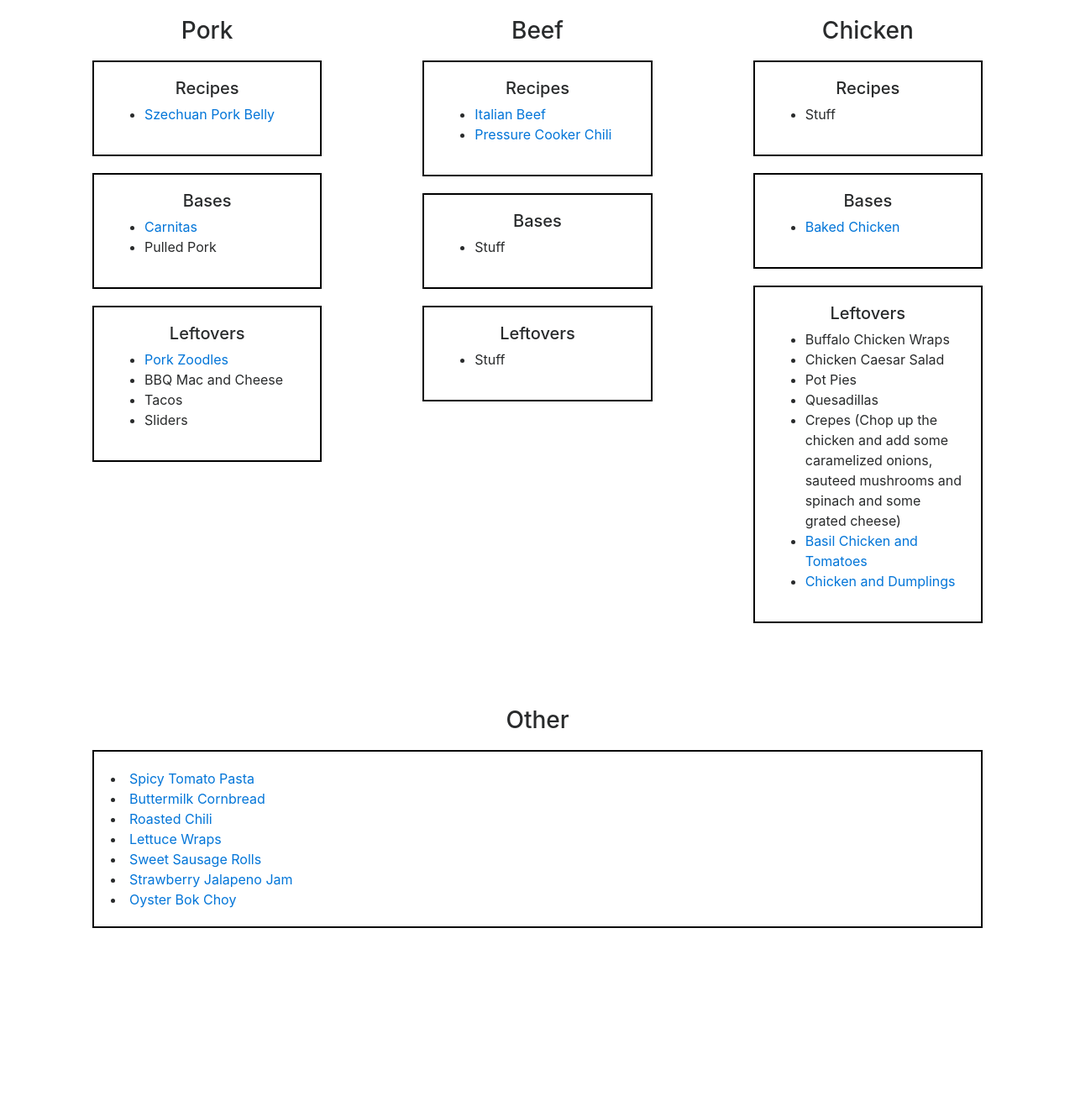
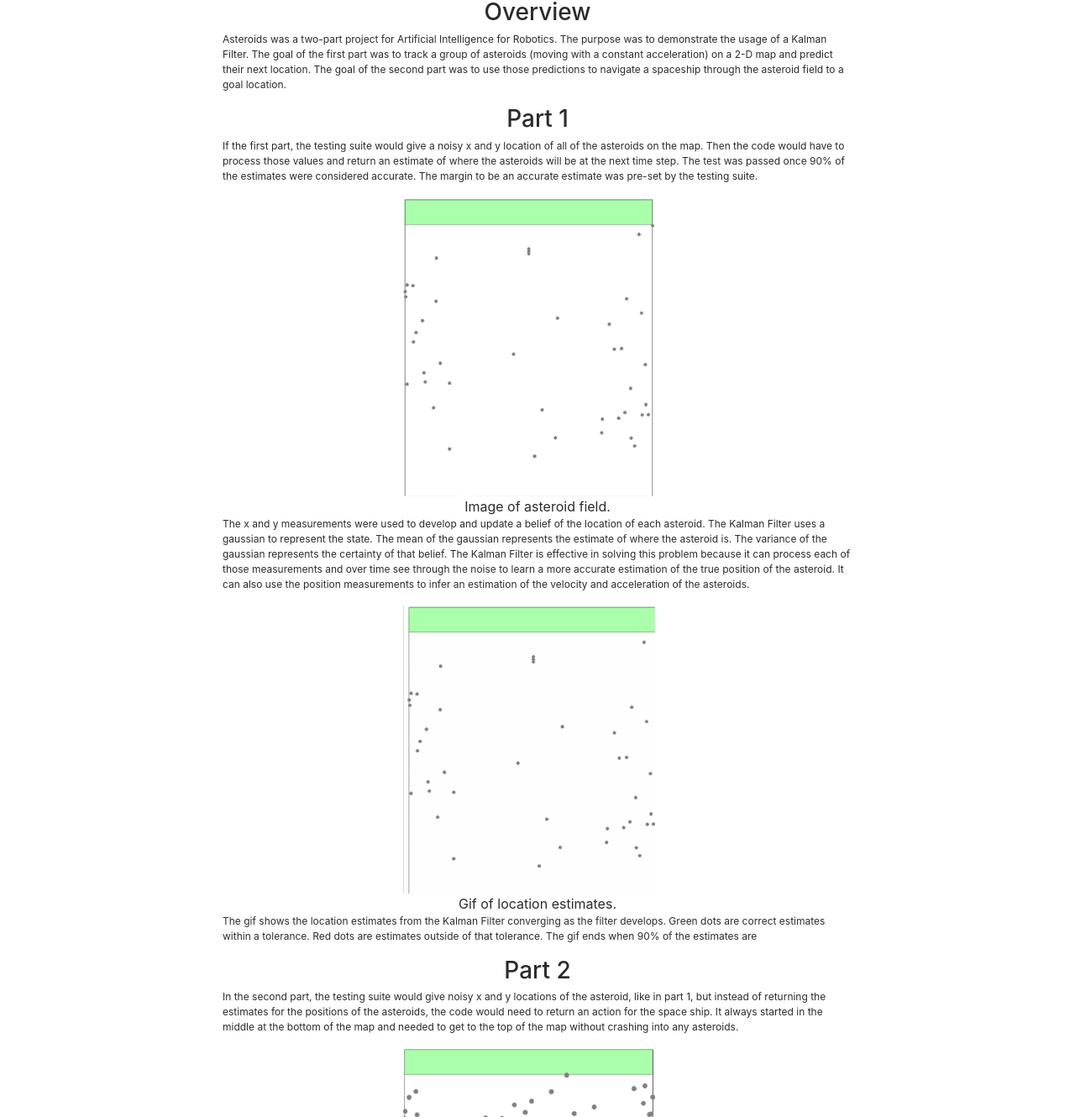
Before and after one commit to smith458/Portfolio, a plain HTML site: page index.html in a window 1280 px wide. Shown: the part 110-1440 px from the top of the page at 84% size. Before the commit the page ends 1325 px from the top, so only its background shows below. Drawn offline with nearby package versions, Linux system fonts and the light colour scheme; a script that the page names is missing.

Commit message:
Kalman Filter section completed

```diff
--- a/index.html
+++ b/index.html
@@ -1,103 +1,99 @@
 <!DOCTYPE html>
 <html>
+
 <head>
-        <link rel="stylesheet" href="https://maxcdn.bootstrapcdn.com/bootstrap/4.0.0-alpha.6/css/bootstrap.min.css" integrity="sha384-rwoIResjU2yc3z8GV/NPeZWAv56rSmLldC3R/AZzGRnGxQQKnKkoFVhFQhNUwEyJ" crossorigin="anonymous">
-        <script src="https://code.jquery.com/jquery-3.1.1.slim.min.js" integrity="sha384-A7FZj7v+d/sdmMqp/nOQwliLvUsJfDHW+k9Omg/a/EheAdgtzNs3hpfag6Ed950n" crossorigin="anonymous"></script>
-        <script src="https://cdnjs.cloudflare.com/ajax/libs/tether/1.4.0/js/tether.min.js" integrity="sha384-DztdAPBWPRXSA/3eYEEUWrWCy7G5KFbe8fFjk5JAIxUYHKkDx6Qin1DkWx51bBrb" crossorigin="anonymous"></script>
-        <script src="https://maxcdn.bootstrapcdn.com/bootstrap/4.0.0-alpha.6/js/bootstrap.min.js" integrity="sha384-vBWWzlZJ8ea9aCX4pEW3rVHjgjt7zpkNpZk+02D9phzyeVkE+jo0ieGizqPLForn" crossorigin="anonymous"></script>
+  <link rel="stylesheet" href="https://maxcdn.bootstrapcdn.com/bootstrap/4.0.0-alpha.6/css/bootstrap.min.css"
+    integrity="sha384-rwoIResjU2yc3z8GV/NPeZWAv56rSmLldC3R/AZzGRnGxQQKnKkoFVhFQhNUwEyJ" crossorigin="anonymous">
+  <script src="https://code.jquery.com/jquery-3.1.1.slim.min.js"
+    integrity="sha384-A7FZj7v+d/sdmMqp/nOQwliLvUsJfDHW+k9Omg/a/EheAdgtzNs3hpfag6Ed950n"
+    crossorigin="anonymous"></script>
+  <script src="https://cdnjs.cloudflare.com/ajax/libs/tether/1.4.0/js/tether.min.js"
+    integrity="sha384-DztdAPBWPRXSA/3eYEEUWrWCy7G5KFbe8fFjk5JAIxUYHKkDx6Qin1DkWx51bBrb"
+    crossorigin="anonymous"></script>
+  <script src="https://maxcdn.bootstrapcdn.com/bootstrap/4.0.0-alpha.6/js/bootstrap.min.js"
+    integrity="sha384-vBWWzlZJ8ea9aCX4pEW3rVHjgjt7zpkNpZk+02D9phzyeVkE+jo0ieGizqPLForn"
+    crossorigin="anonymous"></script>
   <link rel="stylesheet" type="text/css" href="style.css">
 </head>
+
 <body>
-        <h1>Recipe Families</h1>
+  <h1>Projects</h1>
+  <h2>Kalman Filter</h2>
+  <h3>Overview</h3>
+  <p>
+    Asteroids was a two-part project for Artificial Intelligence for Robotics. The purpose was to demonstrate the usage
+    of a Kalman Filter. The goal of the first part was to track a group of asteroids (moving with a constant
+    acceleration) on a 2-D map and predict their next location. The goal of the second part was to use those predictions
+    to navigate a spaceship through the asteroid field to a goal location.
+  </p>
+  <h3>Part 1</h3>
+  <p>
+    If the first part, the testing suite would give a noisy x and y location of all of the asteroids on the map. Then
+    the code would have to process those values and return an estimate of where the asteroids will be at the next time
+    step. The test was passed once 90% of the estimates were considered accurate. The margin to be an accurate estimate
+    was pre-set by the testing suite.
+  </p>
+  <figure class="asteroids">
+    <img class="asteroids" src="Asteroids/1 Asteroids Estimation Blank.png">
+    <figcaption>Image of asteroid field.</figcaption>
+  </figure>
+  <p>
+    The x and y measurements were used to develop and update a belief of the location of each asteroid. The Kalman
+    Filter uses a gaussian to represent the state. The mean of the gaussian represents the estimate of where the
+    asteroid is. The variance of the gaussian represents the certainty of that belief. The Kalman Filter is effective in
+    solving this problem because it can process each of those measurements and over time see through the noise to learn
+    a more accurate estimation of the true position of the asteroid. It can also use the position measurements to infer
+    an estimation of the velocity and acceleration of the asteroids.
+  </p>
+  <figure class="asteroids">
+    <img class="asteroids" src="Asteroids/2 Asteroid Estimation.gif" />
+    <figcaption>Gif of location estimates.</figcaption>
+  </figure>
+  <p>
+    The gif shows the location estimates from the Kalman Filter converging as the filter develops. Green dots are
+    correct estimates within a tolerance. Red dots are estimates outside of that tolerance. The gif ends when 90% of the
+    estimates are
+  </p>
+  <h3>Part 2</h3>
+  <p>
+    In the second part, the testing suite would give noisy x and y locations of the asteroid, like in part 1, but
+    instead of returning the estimates for the positions of the asteroids, the code would need to return an action for
+    the space ship. It always started in the middle at the bottom of the map and needed to get to the top of the map
+    without crashing into any asteroids.
+  </p>
+  <figure class="asteroids">
+    <img class="asteroids" src="Asteroids/3 Asteroid Navigation Blank.png" />
+    <figcaption>Image of ship and target</figcaption>
+  </figure>
+  <p>
+    The kalman filter was used again to track and predict the locations of all of the asteroids. The estimated locations
+    were then used to decide the best action for the ship to get it to the goal. The ship could turn left, turn right,
+    or continue straight, and it could speed up, slow down, or maintain the same speed. This leaves 9 different action
+    combinations and 9 different states that the ship could be in at the next time step.
+  </p>
+  <p>
+    Each of these future states were given a score based on 3 metrics. The closer the position was to the top of the map
+    (the goal location) the more points the position got. Only asteroids that were already on the map were being
+    tracked. This means that it was possible that a new untracked asteroid could appear on the map near the edges, so
+    being close to the edges was dangerous for the ship. The second metric protected against this by giving points if
+    the position was not near the edge. The third metric looked at all the asteroids within an area around the ship. The
+    ship lost points for each asteroid in the area. The number of points lost was proportional to the distance of each
+    asteroid squared. This really punished positions that were close to asteroids and incentivised keeping a good
+    distance from any asteroids. Coefficients for the three metrics were then adjusted to ensure that the ship kept
+    moving forward while still staying centered and avoiding asteroids.
+  </p>
+  <figure class="asteroids">
+    <img class="asteroids" src="Asteroids/4 Asteroid Navigation.gif" />
+    <figcaption>Gif of ship navigating asteroid field</figcaption>
+  </figure>
+
+
   <div class="wrapper">
-            <div class="pad" style="width:30%">
-                <h3>Pork</h3>
-                <div class="pad outline">
-                    <h5>Recipes</h5>
-                    <ul>
-                        <li><a href="https://keviniscooking.com/hong-shao-rou-szechuan-red-braised-pork-belly/">Szechuan Pork Belly</a></li>
-                    </ul>
+    <div class="pad" style="width:50%">
     </div>
-                <div class="pad outline">
-                    <h5>Bases</h5>
-                    <ul>
-                        <li><a href="Carnitas.html">Carnitas</a></li>
-                        <li>Pulled Pork</li>
-                    </ul>
-                </div>
-                <div class="pad outline">
-                    <h5>Leftovers</h5>
-                    <ul>
-                        <li><a href="PorkZoodles.html">Pork Zoodles</a></li>
-                        <li>BBQ Mac and Cheese</li>
-                        <li>Tacos</li>
-                        <li>Sliders</li>
-                    </ul>
-                </div>
-            </div>
-            <div class="pad" style="width:30%">
-                <h3>Beef</h3>
-                <div class="pad outline">
-                    <h5>Recipes</h5>
-                    <ul>
-                        <li><a href="ItalianBeef.html">Italian Beef</a></li>
-                        <li><a href="PressureCookerChili.html">Pressure Cooker Chili</a></li>
-                    </ul>
-                </div>
-                <div class="pad outline">
-                    <h5>Bases</h5>
-                    <ul>
-                        <li>Stuff</li>
-                    </ul>
-                </div>
-                <div class="pad outline">
-                    <h5>Leftovers</h5>
-                    <ul>
-                        <li>Stuff</li>
-                    </ul>
-                </div>
-            </div>
-            <div class="pad" style="width:30%">
-                <h3>Chicken</h3>
-                <div class="pad outline">
-                    <h5>Recipes</h5>
-                    <ul>
-                        <li>Stuff</li>
-                    </ul>
-                </div>
-                <div class="pad outline">
-                    <h5>Bases</h5>
-                    <ul>
-                        <li><a href="https://www.gimmesomeoven.com/baked-chicken-breast/">Baked Chicken</a></li>
-                    </ul>
-                </div>
-                <div class="pad outline">
-                    <h5>Leftovers</h5>
-                    <ul>
-                        <li>Buffalo Chicken Wraps</li>
-                        <li>Chicken Caesar Salad</li>
-                        <li>Pot Pies</li>
-                        <li>Quesadillas</li>
-                        <li>Crepes (Chop up the chicken and add some caramelized onions, sauteed mushrooms and spinach and some grated cheese)</li>
-                        <li><a href="https://www.bhg.com/recipe/basil-chicken-and-tomatoes/">Basil Chicken and Tomatoes</a></li>
-                        <li><a href="https://www.budgetbytes.com/2013/10/slow-cooker-chicken-dumplings/">Chicken and Dumplings</a></li>
-                    </ul>
-                </div>
-            </div>
-        </div>
-        <div class="wrapper">
-            <div class="pad" style="flex-grow:1">
-                <h3>Other</h3>
-                <div class="pad outline">
-                    <li><a href="SpicyTomatoPasta.html">Spicy Tomato Pasta</a></li>
-                    <li><a href="http://lifemadesimplebakes.com/2015/05/the-best-buttermilk-cornbread/">Buttermilk Cornbread</a></li>
-                    <li><a href="RoastedChili.html">Roasted Chili</a></li>
-                    <li><a href="LettuceWraps.html">Lettuce Wraps</a></li>
-                    <li><a href="https://www.tasteofhome.com/recipes/sweet-sausage-rolls">Sweet Sausage Rolls</a></li>
-                    <li><a href="https://www.loveandoliveoil.com/2014/05/strawberry-jalapeno-and-strawberry-basil-jam.html">Strawberry Jalapeno Jam</a></li>
-                    <li><a href="https://pickledplum.com/bok-choy-garlic-oyster-sauce/">Oyster Bok Choy</a></li>
-                </div>
+    <div class="pad" style="width:50%">
     </div>
   </div>
 </body>
+
 </html>
--- a/style.css
+++ b/style.css
@@ -1,6 +1,7 @@
 body {
-  margin: 25px;
+  margin: auto;
   padding: 25px;
+  max-width: 800px;
 }
 
 h1 {
@@ -36,6 +37,19 @@ table, th, td {
 }
 */
 
+figure.asteroids {
+  width: 320px;
+  margin: auto;
+}
+
+figure.asteroids > img {
+  width: 300px;
+}
+
+figure.asteroids > figcaption {
+  text-align: center;
+}
+
 p {
   font-size: 12px;
 }
```
Also changed, not shown: Asteroids/1 Asteroids Estimation Blank.png (added), Asteroids/2 Asteroid Estimation.gif (added), Asteroids/3 Asteroid Navigation Blank.png (added), Asteroids/4 Asteroid Navigation.gif (added), Asteroids/AsteroidsFirstStep.png (added), Asteroids/AsteroidsLastStep.png (added). Lines whose indentation alone changed are shown as unchanged.
